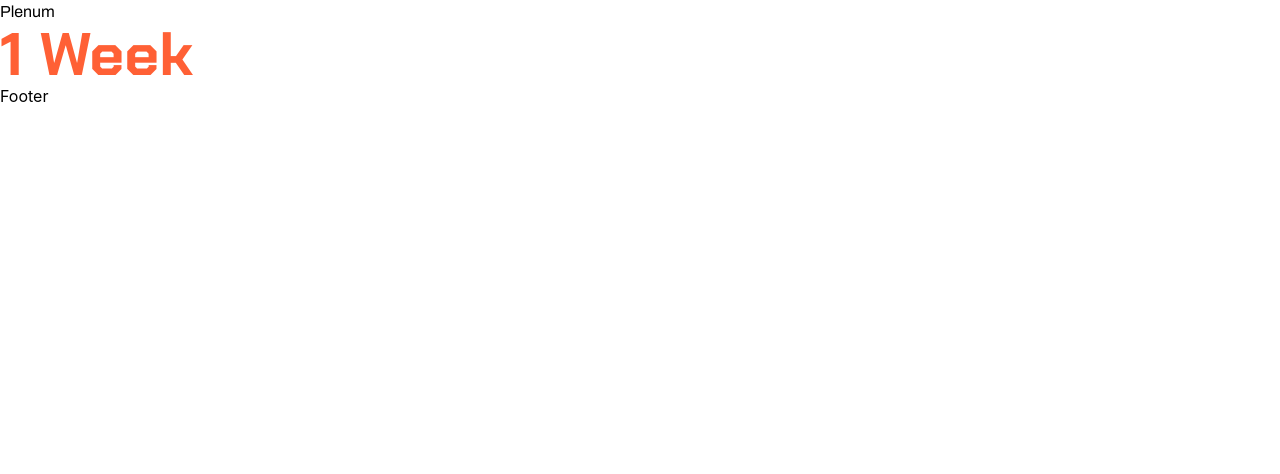
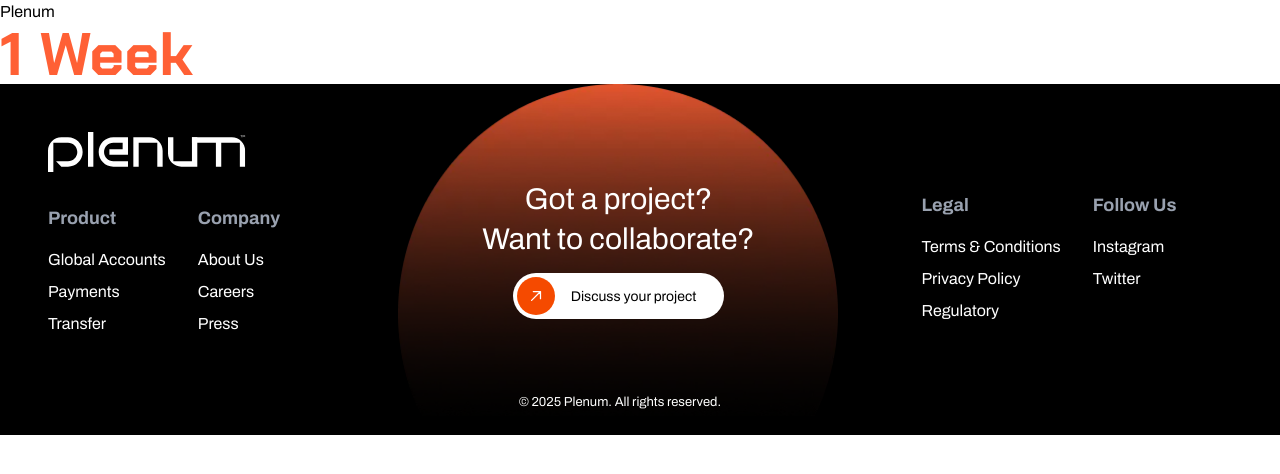
Before and after one commit to developers-xntric/Plenum, a Next.js app: page / in a window 1280 px wide. Shown: the top 474 px of the page. Built offline with nearby package versions, Linux system fonts and the light colour scheme.

Commit message:
footer completed

```diff
--- a/src/components/layout/footer.jsx
+++ b/src/components/layout/footer.jsx
@@ -1,11 +1,180 @@
-import React from 'react'
+"use client"
 
-function Footer() {
-    return (
-        <footer>
-            <p>Footer</p>
-        </footer>
-    )
+import Link from "next/link"
+import { useEffect, useState } from "react"
+import Image from "next/image"
+
+export default function Footer() {
+  const [year, setYear] = useState("2023")
+
+  useEffect(() => {
+    setYear(new Date().getFullYear().toString())
+  }, [])
+
+  return (
+    <footer className="bg-black text-white pb- px-4 md:px-8 lg:px-12 relative">
+      <div className="max-w-[1300px] mx-auto">
+        <div className="flex item-center justify-between gap-8">
+          {/* Logo and Left Links */}
+          <div className=" space-y-8 pt-12 ">
+            <svg xmlns="http://www.w3.org/2000/svg" width="198" height="40" viewBox="0 0 198 40" fill="none">
+              <g clipPath="url(#clip0_1043_8141)">
+                <path
+                  d="M192.963 3.13672C193.154 3.13672 193.291 3.2048 193.431 3.34095C193.571 3.2048 193.708 3.13672 193.899 3.13672H194.448V3.42605H193.597V5.3535H193.261V3.42605H192.414V3.13672H192.963Z"
+                  fill="white"
+                />
+                <path
+                  d="M195.063 3.3367V5.34925H194.727V3.13672H195.148C195.275 3.13672 195.378 3.21756 195.437 3.32819C195.795 4.00897 195.616 3.66858 195.977 4.35361L196.518 3.32819C196.577 3.22182 196.68 3.14097 196.803 3.14097H197.224V5.3535H196.888V3.34095L196.029 4.97482H195.931L195.063 3.34095V3.3367Z"
+                  fill="white"
+                />
+                <path
+                  d="M19.9979 5.35156H13.3688C5.9866 5.35156 0 11.3382 0 18.7204V40.0032H5.34837V10.6999H20.0021C25.142 10.6999 29.3075 14.8654 29.3075 20.0053C29.3075 25.1452 25.142 29.3107 20.0021 29.3107H8.02468L13.373 34.6591H20.0021C28.0949 34.6591 34.6559 28.0981 34.6559 20.0053C34.6559 11.9126 28.0949 5.35156 20.0021 5.35156H19.9979Z"
+                  fill="white"
+                />
+                <path d="M45.3484 0H40V34.6516H45.3484V0Z" fill="white" />
+                <path
+                  d="M65.3413 5.35156C57.2485 5.35156 50.6875 11.9126 50.6875 20.0053C50.6875 28.0981 57.2485 34.6591 65.3413 34.6591H79.995V29.3107H65.3413C60.2014 29.3107 56.0359 25.1452 56.0359 20.0053C56.0359 14.8654 60.2014 10.6999 65.3413 10.6999H74.6467V17.329H61.3842V22.6774H79.9908V5.35156H65.337H65.3413Z"
+                  fill="white"
+                />
+                <path
+                  d="M101.278 5.35156H85.3438V34.6548H90.6921V10.6999H109.299V34.6548H114.647V18.7204C114.647 11.3382 108.66 5.35156 101.278 5.35156Z"
+                  fill="white"
+                />
+                <path
+                  d="M133.369 34.6548H149.303V5.35156H143.955V29.3065H125.348V5.35156H120V21.286C120 28.6682 125.987 34.6548 133.369 34.6548Z"
+                  fill="white"
+                />
+                <path
+                  d="M183.835 5.35156H143.945V10.6999H167.9V34.6548H173.249V10.6999H191.855V34.6548H197.203V18.7204C197.203 11.3382 191.217 5.35156 183.835 5.35156Z"
+                  fill="white"
+                />
+              </g>
+              <defs>
+                <clipPath id="clip0_1043_8141">
+                  <rect width="197.213" height="40" fill="white" />
+                </clipPath>
+              </defs>
+            </svg>
+
+            <div className="grid grid-cols-2 gap-x-8 gap-y-2 ">
+              <div>
+                <h3 className="text-gray-400 mb-4 text-lg font-semibold font-['Archivo']">Product</h3>
+                <ul className="space-y-2 font-normal text-base font-['Archivo']">
+                  <li>
+                    <Link href="#" className="hover:text-gray-300">
+                      Global Accounts
+                    </Link>
+                  </li>
+                  <li>
+                    <Link href="#" className="hover:text-gray-300">
+                      Payments
+                    </Link>
+                  </li>
+                  <li>
+                    <Link href="#" className="hover:text-gray-300">
+                      Transfer
+                    </Link>
+                  </li>
+                </ul>
+              </div>
+
+              <div>
+                <h3 className="text-gray-400 mb-4 text-lg font-semibold font-['Archivo']">Company</h3>
+                <ul className="space-y-2 font-normal text-base font-['Archivo']">
+                  <li>
+                    <Link href="#" className="hover:text-gray-300">
+                      About Us
+                    </Link>
+                  </li>
+                  <li>
+                    <Link href="#" className="hover:text-gray-300">
+                      Careers
+                    </Link>
+                  </li>
+                  <li>
+                    <Link href="#" className="hover:text-gray-300">
+                      Press
+                    </Link>
+                  </li>
+                </ul>
+              </div>
+            </div>
+          </div>
+
+          {/* Center CTA */}
+          <div className="md:col-span- flex justify-center relative font-['Archivo']">
+            <div className="">
+              <Image src="/layout/footer-circle.webp" width={440} height={450} alt="footer-circle" className=""/>
+              <div className="flex flex-col items-center justify-center text-center absolute top-1/2 left-1/2 transform -translate-x-1/2 -translate-y-1/2 w-full">
+                <h3 className="text-3xl font-normal mb-1 font-['Archivo']">Got a project?</h3>
+                <p className="text-3xl font-normal mb-4 font-['Archivo']">Want to collaborate?</p>
+                <button className="bg-white text-black rounded-full py-1 px-5 flex items-center justify-between gap-2 text-sm hover:bg-gray-100 transition-colors">
+                  <div className="bg-orange-600 text-white rounded-full p-2 relative right-4">
+                    {/* ARROW ICON */}
+                    <svg xmlns="http://www.w3.org/2000/svg" width="22" height="22" viewBox="0 0 22 22" fill="none">
+                      <path
+                        d="M15.4786 13.7214V6.54688H8.30404M15.2672 6.75755L6.61523 15.4095"
+                        stroke="white"
+                        strokeWidth="1.2661"
+                        strokeLinecap="round"
+                        strokeLinejoin="round"
+                      />
+                    </svg>
+                  </div>
+                  <span className="text-sm font-medium font-['Archivo'] relative right-2">Discuss your project</span>
+                </button>
+              </div>
+            </div>
+          </div>
+
+          {/* Right Links */}
+          <div className=" mt-[9%]">
+            <div className="grid grid-cols-2 gap-x-8 gap-y-2">
+              <div>
+                <h3 className="text-gray-400 mb-4 text-lg font-semibold font-['Archivo']">Legal</h3>
+                <ul className="space-y-2 text-base font-['Archivo']">
+                  <li>
+                    <Link href="#" className="hover:text-gray-300">
+                      Terms & Conditions
+                    </Link>
+                  </li>
+                  <li>
+                    <Link href="#" className="hover:text-gray-300">
+                      Privacy Policy
+                    </Link>
+                  </li>
+                  <li>
+                    <Link href="#" className="hover:text-gray-300">
+                      Regulatory
+                    </Link>
+                  </li>
+                </ul>
+              </div>
+
+              <div>
+                <h3 className="text-gray-400 mb-4 text-lg font-semibold font-['Archivo']">Follow Us</h3>
+                <ul className="space-y-2 text-base font-['Archivo']">
+                  <li>
+                    <Link href="#" className="hover:text-gray-300">
+                      Instagram
+                    </Link>
+                  </li>
+                  <li>
+                    <Link href="#" className="hover:text-gray-300">
+                      Twitter
+                    </Link>
+                  </li>
+                </ul>
+              </div>
+            </div>
+          </div>
+        </div>
+
+        {/* Copyright  */}
+        <div className="flex items-center justify-center ">
+          <p className="text-[13px] text-white text-center relative right-5 bottom-6 font-['Archivo']">© {year} Plenum. All rights reserved.</p>
+        </div>
+      </div>
+    </footer>
+  )
 }
-
-export default Footer
```
